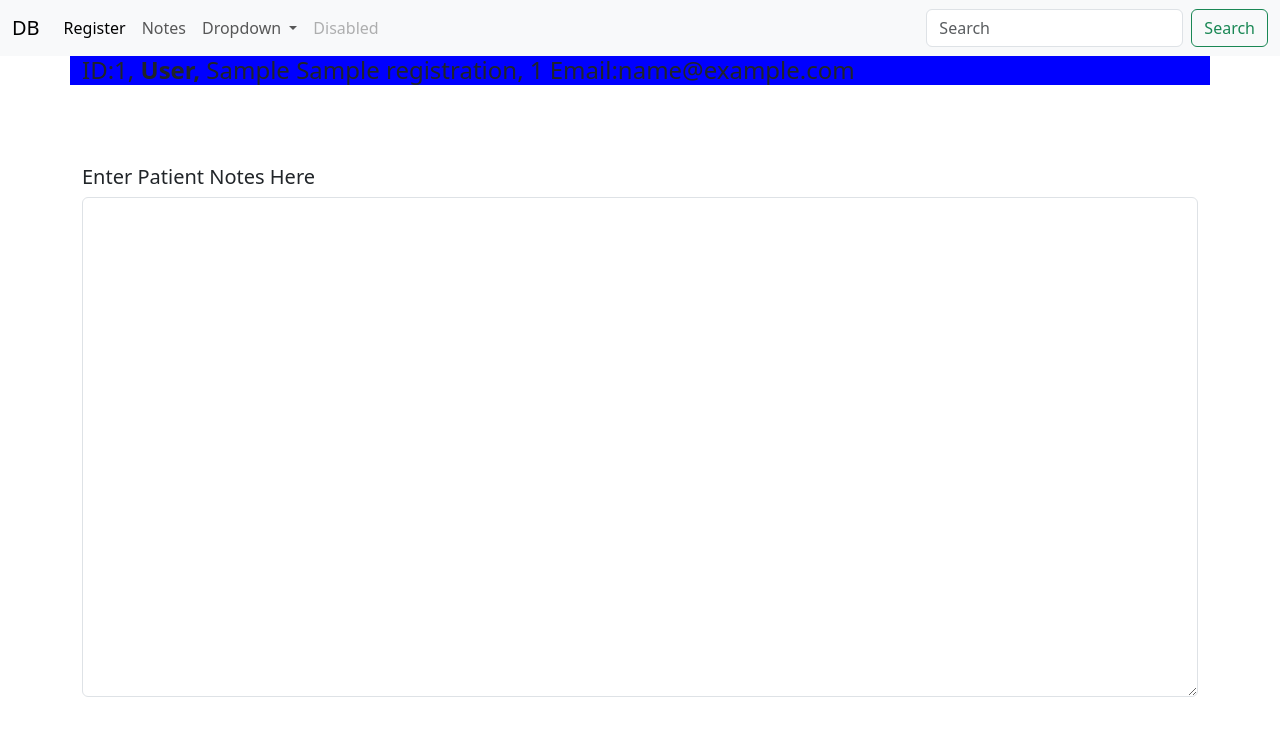
After one commit to DalloW2020/Patient-Web-Form, a Flask app: template templates/patient_notes.html in a window 1280 px wide. The commit adds this page. Shown: the top 736 px of the page. Run offline with Flask 3, Linux system fonts and the light colour scheme; the template is opened without the code that fills it: values that come from a table or form of the project are taken from there, others are empty; tables that the repository leaves empty hold one stand-in row (values such as "Sample post"); some libraries are stand-ins or nearby versions.

Commit message:
Save updates

```diff
--- a/forms.py
+++ b/forms.py
@@ -2,6 +2,7 @@
 from flask_wtf import FlaskForm
 from wtforms import StringField, SubmitField, IntegerField, FloatField, URLField, DateField, RadioField
 from wtforms.validators import DataRequired, Email
+from wtforms.widgets import TextArea
 
 class Intake(FlaskForm):
     fname = StringField('First Name', validators=[DataRequired()])
--- a/main.py
+++ b/main.py
@@ -25,6 +25,7 @@ db.create_all()
 """
 
 
+
 class DbRegistration(db.Model):
     id = db.Column(db.Integer, primary_key=True)
     first_name = db.Column(db.String, nullable=False)
@@ -37,9 +38,15 @@ class DbRegistration(db.Model):
     city = db.Column(db.String, nullable=False)
     postcode = db.Column(db.Integer, nullable=False)
     email = db.Column(db.String, nullable=False)
+    # primary_notes = db.Column(db.String)
 
     def __repr__(self):
         return '<Name %r>' % self.name
+
+@app.route('/patient_notes<int:id>')
+def patient_notes(id):
+    patient_details = DbRegistration.query.get_or_404(id)
+    return render_template('patient_notes.html', patient_details=patient_details, notes=notes)
 
 
 @app.route('/update/<int:id>', methods=['GET', 'POST'])
--- a/templates/home.html
+++ b/templates/home.html
@@ -18,7 +18,7 @@
     <table class="table">
         {% for patient in patients %}
      <div id="table"><br/>
-        {{patient.id}}  {{patient.first_name}}   {{patient.surname}}     {{patient.email}}  <a href="{{url_for('delete_entry', id=patient.id)}}">| Delete | </a>  <a href="{{url_for('update_record', id=patient.id)}}"> Update |</a><br/>
+        {{patient.id}}  {{patient.first_name}}   {{patient.surname}}     {{patient.email}}  <a href="{{url_for('delete_entry', id=patient.id)}}">| Delete | </a>  <a href="{{url_for('update_record', id=patient.id)}}"> Update |</a><a href="{{url_for('patient_notes', id=patient.id)}}"> Select  | </a> <br/>
         {% endfor %}
      </div>
 </div>
--- a/templates/navbar.html
+++ b/templates/navbar.html
@@ -13,7 +13,7 @@
           <a class="nav-link active" aria-current="page" href="{{url_for ('register')}}">Register</a>
         </li>
         <li class="nav-item">
-          <a class="nav-link" href="#">Link</a>
+          <a class="nav-link" href="#"">Notes</a>
         </li>
         <li class="nav-item dropdown">
           <a class="nav-link dropdown-toggle" href="#" role="button" data-bs-toggle="dropdown" aria-expanded="false">
--- /dev/null
+++ b/templates/patient_notes.html
@@ -0,0 +1,29 @@
+<!DOCTYPE html>
+<html lang="en">
+<head>
+    <meta charset="UTF-8">
+    <title>Patient Notes</title>
+    <style>
+        #details {
+            background-color: blue
+        }
+    </style>
+</head>
+<body>
+{% include 'navbar.html' %}
+<div class="container" id="details">
+    <h4> ID:{{patient_details.id}}, <b>{{patient_details.surname}},</b> {{patient_details.first_name}} {{patient_details.middle_name}}, {{patient_details.dob}} Email:{{patient_details.email}}</h4>
+</div>
+
+<br/><br/><br/>
+
+
+
+<div class="container form-floating width-75">
+    <h5>Enter Patient Notes Here</h5>
+  <textarea class="form-control" placeholder="Leave a comment here" id="patient_note" style="height: 500px"></textarea>
+  <label for="patient_note"></label>
+
+
+</body>
+</html>
```
